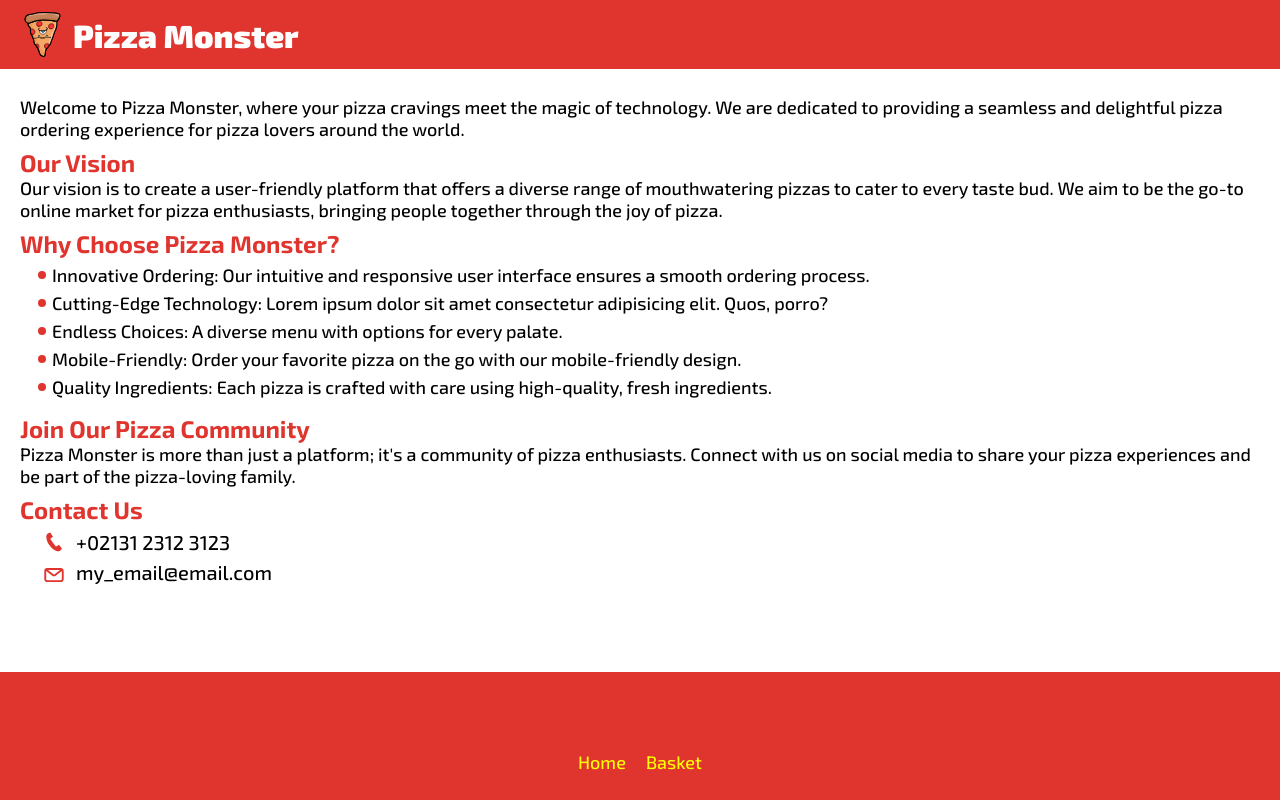
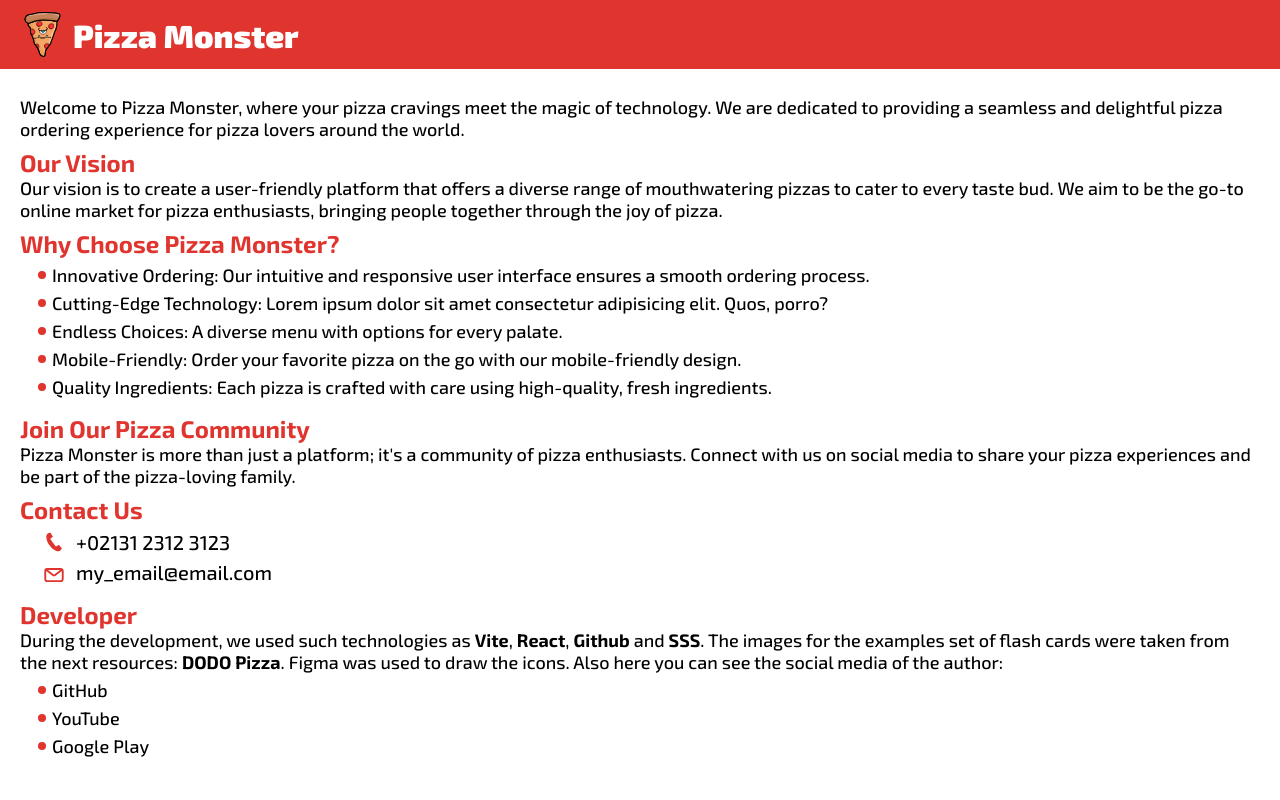
Before and after one commit to Gafum/pizza-monster, a React (Vite) app: page /about in a window 1280 px wide. Shown: the top 800 px of the page. Built offline with nearby package versions, Linux system fonts and the light colour scheme.

Commit message:
added section about developer

```diff
--- a/src/screens/About/About.module.css
+++ b/src/screens/About/About.module.css
@@ -1,5 +1,9 @@
 .aboutPage {
    max-width: 1320px;
+}
+
+.aboutPage p strong {
+   font-weight: bold;
 }
 
 .smallTitle {
--- a/src/screens/About/About.tsx
+++ b/src/screens/About/About.tsx
@@ -83,6 +83,29 @@ function About(): JSX.Element {
                   <span>my_email@email.com</span>
                </li>
             </ul>
+
+            <h2 className={styles.smallTitle}>Developer</h2>
+            <p>
+               During the development, we used such technologies as{" "}
+               <strong>Vite</strong>, <strong>React</strong>,{" "}
+               <strong>Github</strong> and <strong>SSS</strong>. The images for
+               the examples set of flash cards were taken from the next
+               resources: <strong>DODO Pizza</strong>. Figma was used to draw
+               the icons. Also here you can see the social media of the author:
+            </p>
+            <ul className={styles.listConteiner}>
+               <li className={styles.listElement}>
+                  <a href="https://github.com/Gafum">GitHub</a>
+               </li>
+               <li className={styles.listElement}>
+                  <a href="https://www.youtube.com/@gafum">YouTube</a>
+               </li>
+               <li className={styles.listElement}>
+                  <a href="https://play.google.com/store/apps/dev?id=5298640550031789087&gl=DE">
+                     Google Play
+                  </a>
+               </li>
+            </ul>
          </m.main>
       </LazyMotion>
    );
```
